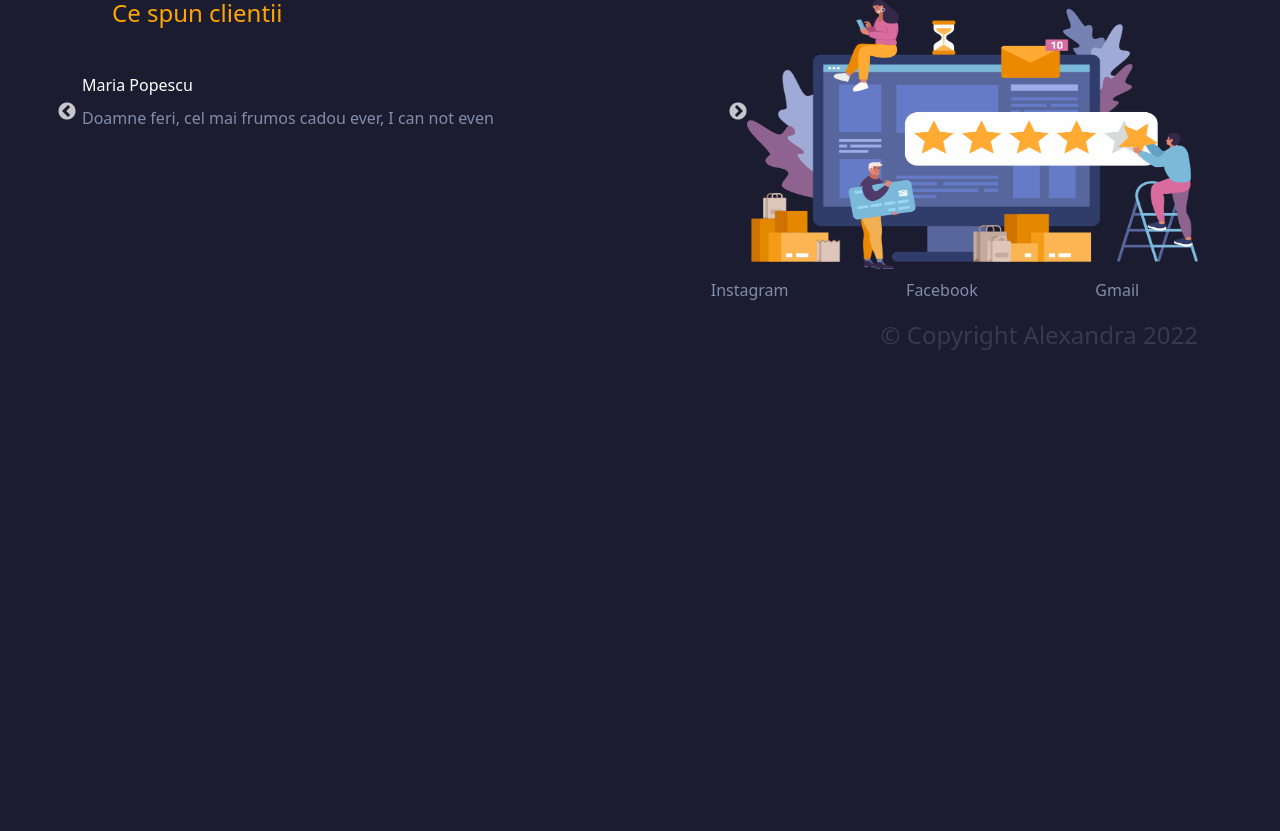
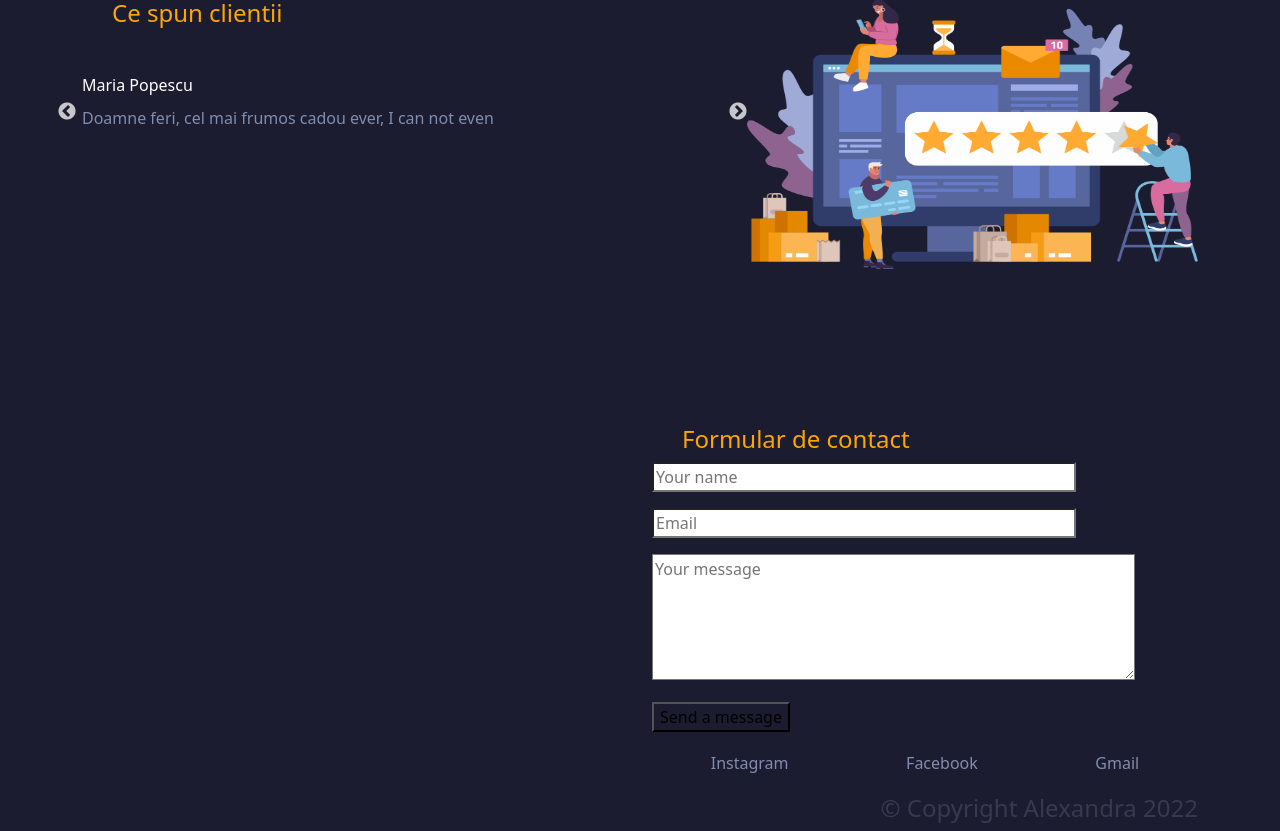
Before and after one commit to ITSchool-Web-Heroines/Proiect-Final, a Next.js app in the folder my-final-project/: page / in a window 1280 px wide. Shown: the part 2475-3306 px from the top of the page. Before the commit the page ends 2833 px from the top, so only its background shows below. Built offline with nearby package versions, Linux system fonts and the light colour scheme.

Commit message:
Form contact

```diff
--- /dev/null
+++ b/my-final-project/components/Body/Contactform.jsx
@@ -0,0 +1,58 @@
+import React from "react";
+import Section from "./Section";
+import { Container, Row, Col } from "reactstrap";
+import Image from "next/image";
+
+const Contact = () => {
+    return (
+        <section>
+            <Container>
+                <Row>
+                    <Col>
+
+                    </Col>
+                    <Col>
+                    <Section title='Formular de contact' />
+                        <form>
+                            <div className="mb-3 pt-0">
+                                <input
+                                    type="text"
+                                    placeholder="Your name"
+                                    name="name"
+                                    className="bg-white"
+                                    size="40"
+                                    />
+
+                            </div>
+                            <div className="mb-3 pt-0">
+                                <input
+                                    type="email"
+                                    placeholder="Email"
+                                    name="email"
+                                    className="bg-white"
+                                    size="40"
+                                />
+                            </div>
+                            <div className="mb-3 pt-0">
+                                <textarea
+                                    placeholder="Your message"
+                                    name="message"
+                                    className="bg-white"
+                                    rows="5" cols="50"
+                                />
+                            </div>
+                            <div className="mb-3 pt-0">
+                                <button type="submit">
+                                    Send a message
+                                </button>
+                            </div>
+                        </form>
+                    </Col>
+                </Row>
+            </Container>
+        </section>
+
+    )
+}
+
+export default Contact
--- a/my-final-project/components/Header/header.module.css
+++ b/my-final-project/components/Header/header.module.css
@@ -63,6 +63,6 @@
     width:100%;
     height:5em;
     line-height:5em;
-    box-shadow: 5px 5px 15px -5px orange !important;
+    box-shadow: 5px 5px 10px -5px orange !important;
     z-index:1;
 }
--- a/my-final-project/pages/index.js
+++ b/my-final-project/pages/index.js
@@ -4,6 +4,7 @@ import Services from "../components/Body/Services"
 import About from "../components/Body/About"
 import Projects from "../components/Body/Projects"
 import Review from "../components/Body/Review"
+import Contact from "../components/Body/Contactform"
 
 export default function Home() {
   return (
@@ -13,6 +14,7 @@ export default function Home() {
       <About />
       <Projects />
       <Review/>
+      <Contact/>
     </Fragment>
 
   )
```
